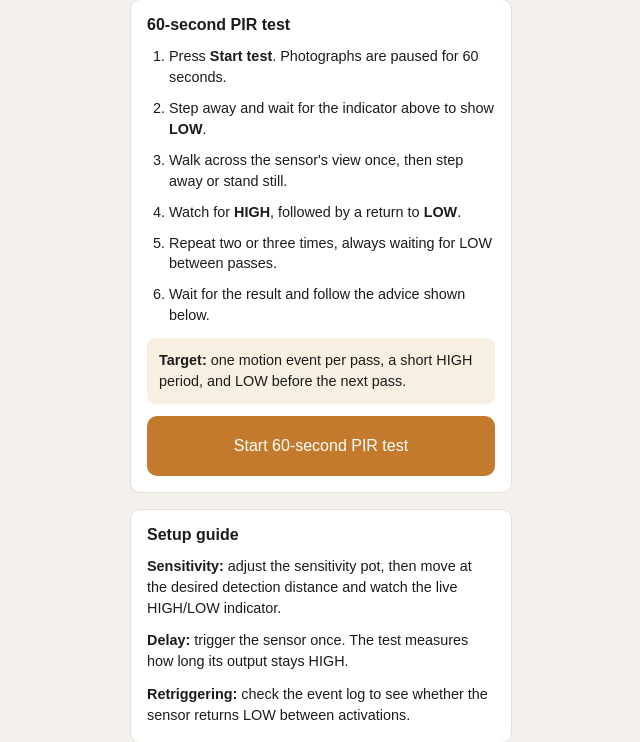
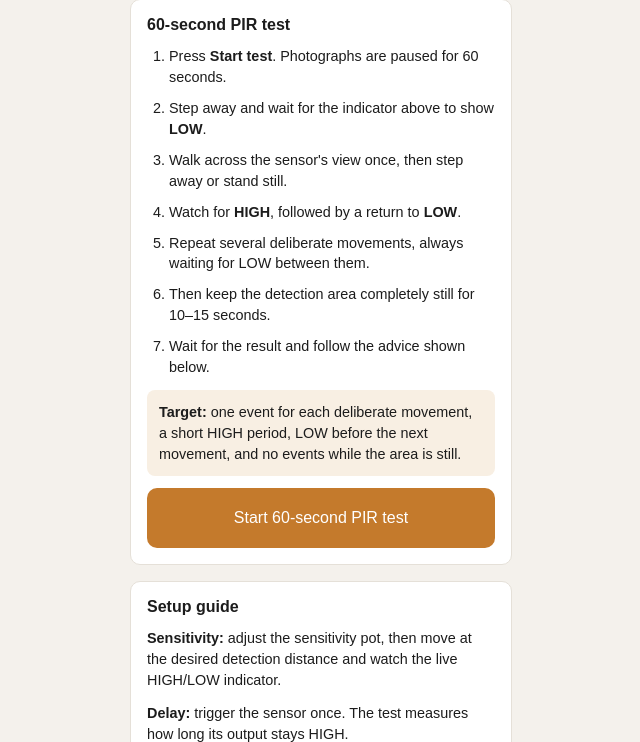
Before and after one commit to Ashterism/motionpi, a Flask app: page /diagnostics in a window 1280 px wide. Shown: the part 384-1126 px from the top of the page, without its empty margins (319-959 px from the left). Run offline with Flask 3, Linux system fonts and the light colour scheme; data that the repository does not hold is empty.

Commit message:
Calibrate PIR guidance for small-animal motion

```diff
--- a/src/motionpi/web/templates/diagnostics.html
+++ b/src/motionpi/web/templates/diagnostics.html
@@ -48,12 +48,13 @@
             <li>Step away and wait for the indicator above to show <strong>LOW</strong>.</li>
             <li>Walk across the sensor's view once, then step away or stand still.</li>
             <li>Watch for <strong>HIGH</strong>, followed by a return to <strong>LOW</strong>.</li>
-            <li>Repeat two or three times, always waiting for LOW between passes.</li>
+            <li>Repeat several deliberate movements, always waiting for LOW between them.</li>
+            <li>Then keep the detection area completely still for 10–15 seconds.</li>
             <li>Wait for the result and follow the advice shown below.</li>
         </ol>
         <p class="test-goal">
-            <strong>Target:</strong> one motion event per pass, a short HIGH period,
-            and LOW before the next pass.
+            <strong>Target:</strong> one event for each deliberate movement, a short
+            HIGH period, LOW before the next movement, and no events while the area is still.
         </p>
         <button class="button" type="button" id="start-test">Start 60-second PIR test</button>
         <p class="status-line" id="test-progress" hidden></p>
@@ -140,7 +141,7 @@
             : "Start 60-second PIR test";
         progress.hidden = !running;
         progress.textContent = running
-            ? "Captures paused. Make one pass, step away, and wait for LOW before repeating."
+            ? "Captures paused. Make deliberate movements, wait for LOW between them, then hold the area still."
             : "";
 
         if (test.status === "complete" && test.summary) {
@@ -163,12 +164,10 @@
                 advice = "The sensor stayed HIGH too long. Turn the TIME/DELAY control down (usually anticlockwise), then run the test again. Leave sensitivity unchanged for now. If the sensor is in repeat/retrigger mode, step completely away after each pass so it has a chance to return LOW.";
             } else if (summary.motion_events === 0) {
                 advice = "No movement was detected. Move closer for the next test. If that works, increase SENSITIVITY gradually until it detects movement at the distance you need.";
-            } else if (summary.motion_events > 5 && longestHigh <= 10) {
-                advice = "The TIME/DELAY setting now looks good: every HIGH period was brief and the sensor repeatedly returned LOW. There were more events than the target two or three passes. If you were moving continuously, rerun the test with only two or three clean passes. If you only made two or three passes, reduce SENSITIVITY slightly and test again. Finishing HIGH is not a problem when that final HIGH period is brief.";
-            } else if (summary.motion_events >= 2 && longestHigh <= 10) {
-                advice = "This looks healthy: the sensor detected separate passes, each HIGH period was brief, and it returned LOW between passes. Finishing HIGH only means the test ended during a detection; it is not a problem when that HIGH period is brief. If the detection distance is wrong, adjust SENSITIVITY slightly and repeat.";
+            } else if (summary.motion_events >= 1 && longestHigh <= 10) {
+                advice = "The TIME/DELAY setting looks good: every HIGH period was brief and the sensor returned LOW. The event count should match the movements you deliberately made; there is no fixed target. For a small animal, do not reduce SENSITIVITY merely because there were many intentional movements. Reduce it only if events occur while the area is still or outside the intended detection zone. Increase it if a small warm target moving through the animal's actual path is missed. Finishing HIGH is harmless when that final HIGH period is brief.";
             } else {
-                advice = "The sensor returned LOW, but there were not enough separate passes to judge it confidently. Repeat the test with two or three passes, waiting for LOW each time.";
+                advice = "The sensor returned LOW, but there was not enough activity to judge it confidently. Repeat the test with several deliberate movements followed by 10–15 seconds of complete stillness.";
             }
 
             byId("result-advice").textContent = advice;
```
